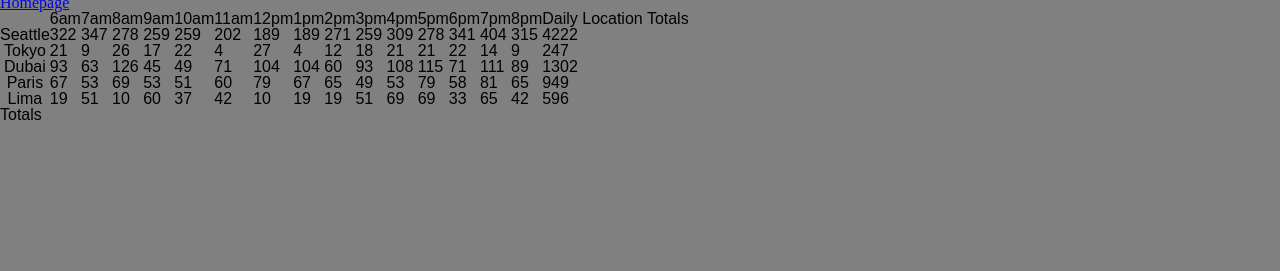
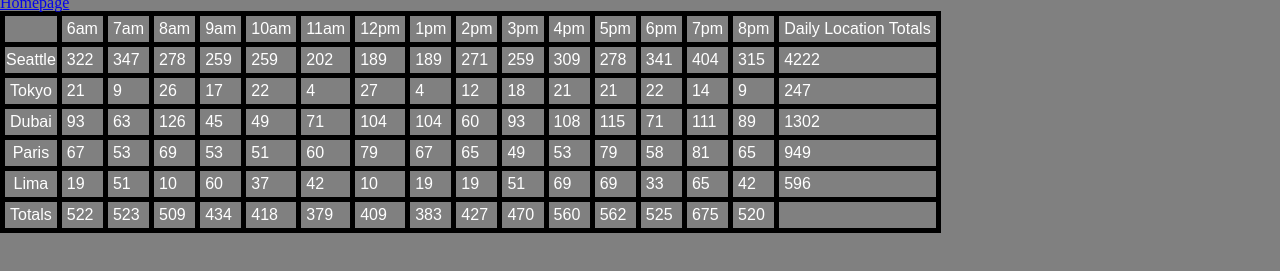
Before and after one commit to Ty1776/cookie-stand, a plain HTML site: page sales.html in a window 1280 px wide. Shown: the part 55-326 px from the top of the page. Drawn offline with Linux system fonts and the light colour scheme.

Commit message:
got totals working and rendered

```diff
--- a/css/style.css
+++ b/css/style.css
@@ -17,8 +17,19 @@
   color: green;
 }
 
-section ul li {
+table {
   font-family: Arial, Helvetica, sans-serif;
   color: white;
   background-color: gray;
 }
+
+tr {
+  border: solid 5px black;
+  padding: 10px;
+}
+
+td {
+  border: solid 5px black;
+  padding: 5px;
+  margin: 5px;
+}
--- a/js/app.js
+++ b/js/app.js
@@ -7,11 +7,6 @@
 let allStores = [];
 
 let storeData = document.getElementById('Store-Data');
-// let seattle = document.getElementById('Seattle Data');
-// let tokyo = document.getElementById('Tokyo Data');
-// let dubai = document.getElementById('Dubai Data');
-// let paris = document.getElementById('Paris Data');
-// let lima = document.getElementById('Lima Data');
 
 // HELPER FUNCTIONS - UTILITIES
 // Resource: https://developer.mozilla.org/en-US/docs/Web/JavaScript/Reference/Global_Objects/Math/random
@@ -30,14 +25,14 @@
   allStores.push(this);
 }
 
-CookieStores.prototype.getTotalCookie = function () {
+CookieStores.prototype.getTotalCookie = function() {
   for (let i = 0; i < this.hourlyCookie.length; i++) {
     let thisHour = this.hourlyCookie[i];
     this.totalCookie += thisHour;
   }
 };
 
-CookieStores.prototype.calcHourlyCookie = function () {
+CookieStores.prototype.calcHourlyCookie = function() {
   for (let i = 0; i < shopHours.length; i++) {
     this.hourlyCookie.push(Math.ceil(randomCustomer(this.min, this.max) * this.averageCookie));
   }
@@ -49,16 +44,21 @@
 new CookieStores('Paris', 20, 38, 2.3);
 new CookieStores('Lima', 2, 16, 4.6);
 
-allStores[0].calcHourlyCookie();
-allStores[0].getTotalCookie();
-allStores[1].calcHourlyCookie();
-allStores[1].getTotalCookie();
-allStores[2].calcHourlyCookie();
-allStores[2].getTotalCookie();
-allStores[3].calcHourlyCookie();
-allStores[3].getTotalCookie();
-allStores[4].calcHourlyCookie();
-allStores[4].getTotalCookie();
+for (let i = 0; i < allStores.length; i++) {
+  allStores[i].calcHourlyCookie();
+  allStores[i].getTotalCookie();
+}
+
+// allStores[0].calcHourlyCookie();
+// allStores[0].getTotalCookie();
+// allStores[1].calcHourlyCookie();
+// allStores[1].getTotalCookie();
+// allStores[2].calcHourlyCookie();
+// allStores[2].getTotalCookie();
+// allStores[3].calcHourlyCookie();
+// allStores[3].getTotalCookie();
+// allStores[4].calcHourlyCookie();
+// allStores[4].getTotalCookie();
 
 console.log(allStores);
 
@@ -79,10 +79,6 @@
   let totalsCell = document.createElement('td');
   totalsCell.textContent = this.totalCookie;
   rowElem.appendChild(totalsCell);
-
-  // let row1 = document.createElement('th');
-  // row1.textContent = `${shopHours}`;
-
 };
 
 function makeHeader() {
@@ -107,9 +103,21 @@
   let rowElem = document.createElement('tr');
   storeData.appendChild(rowElem);
 
-  let totals = document.createElement('tr');
+  let totals = document.createElement('td');
   totals.textContent = 'Totals';
   rowElem.appendChild(totals);
+
+  for (let i = 0; i < shopHours.length; i++) {
+    let allCookiesThisHour = 0;
+    console.log('Start of new Hour');
+    for (let j = 0; j < allStores.length; j++) {
+      let cookiesThisHour = allStores[j].hourlyCookie[i];
+      allCookiesThisHour += cookiesThisHour;
+    }
+    let storeTotals = document.createElement('td');
+    storeTotals.textContent = allCookiesThisHour;
+    rowElem.appendChild(storeTotals);
+  }
 }
 
 makeHeader();
```
Also changed, not shown: sales.html (+2 -25 lines).
